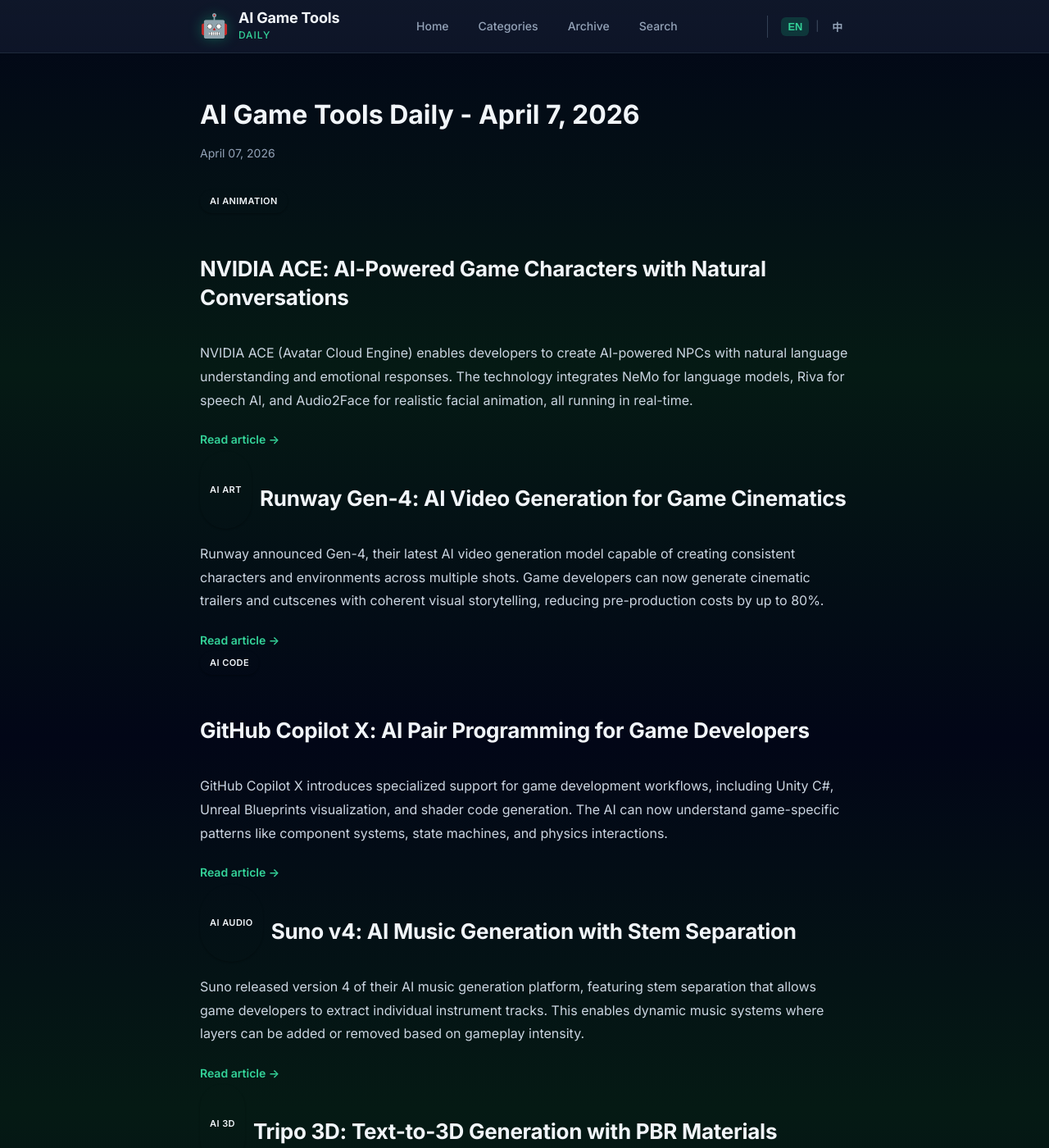
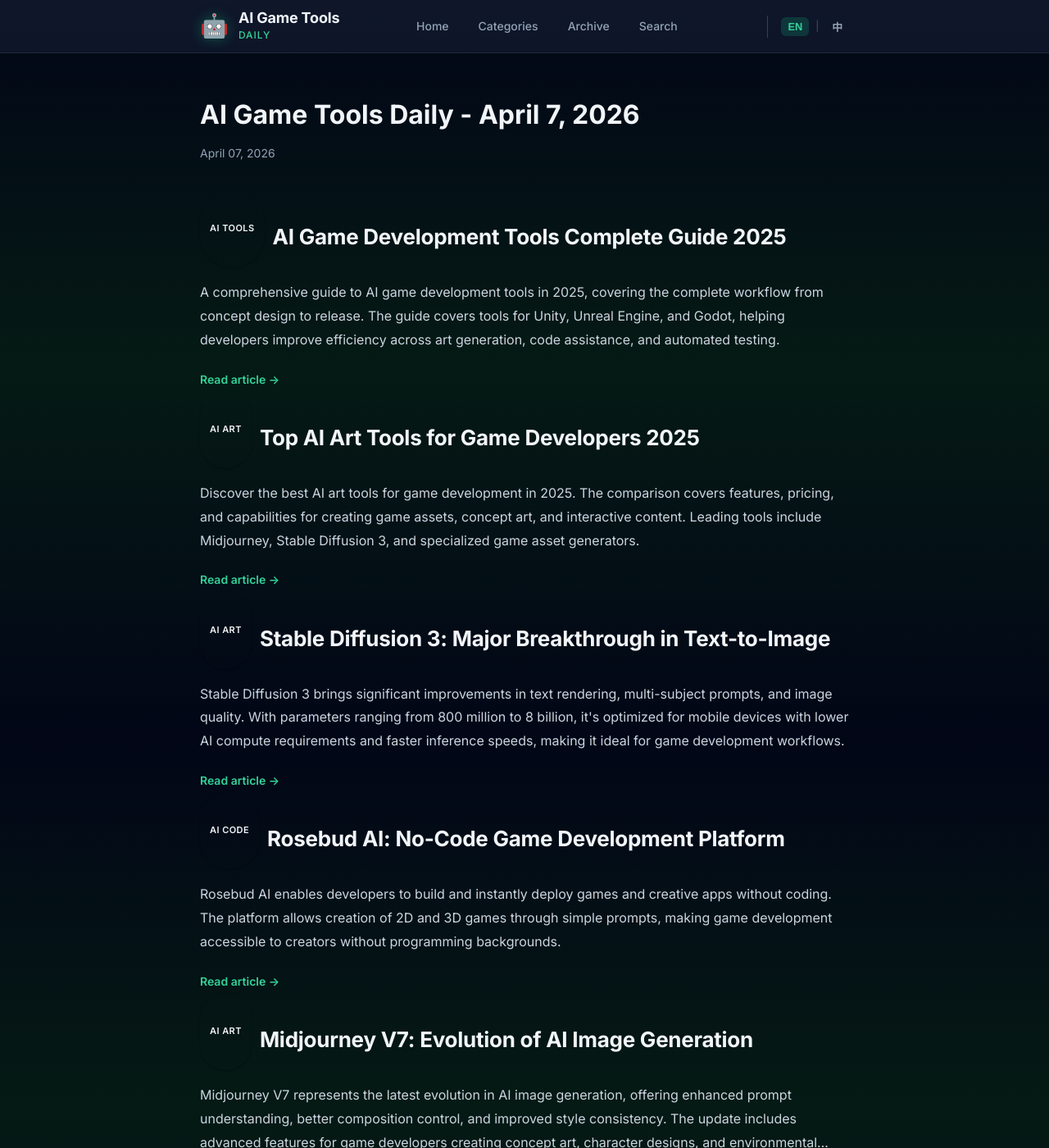
Before and after one commit to sionsychen/ai-game-tools-daily, a Jekyll site: the page built from _posts/2026-04-07-daily.md, in a window 1280 px wide and 1400 px high. Shown: the whole window at 82% size. Built offline with Jekyll 4.4.1, drawn with Linux system fonts in a browser that asks for light colours; some of the changed text lies outside the part shown.

Commit message:
feat: update daily post for 2026-04-07 with real search results (5 AI tools articles)

```diff
--- a/_posts/2026-04-07-daily.md
+++ b/_posts/2026-04-07-daily.md
@@ -3,91 +3,91 @@
 title: "AI Game Tools Daily - April 7, 2026"
 date: 2026-04-07
 articles:
-  - title: "NVIDIA ACE: AI-Powered Game Characters with Natural Conversations"
-    title_zh: "NVIDIA ACE：具有自然对话能力的 AI 驱动游戏角色"
-    summary: "NVIDIA ACE (Avatar Cloud Engine) enables developers to create AI-powered NPCs with natural language understanding and emotional responses. The technology integrates NeMo for language models, Riva for speech AI, and Audio2Face for realistic facial animation, all running in real-time."
-    summary_zh: "NVIDIA ACE（虚拟形象云引擎）使开发者能够创建具有自然语言理解和情感响应的 AI 驱动 NPC。该技术集成了用于语言模型的 NeMo、语音 AI 的 Riva 以及逼真面部动画的 Audio2Face，全部实时运行。"
-    sourceUrl: "https://developer.nvidia.com/ace"
-    category: ai-animation
-  - title: "Runway Gen-4: AI Video Generation for Game Cinematics"
-    title_zh: "Runway Gen-4：用于游戏过场动画的 AI 视频生成"
-    summary: "Runway announced Gen-4, their latest AI video generation model capable of creating consistent characters and environments across multiple shots. Game developers can now generate cinematic trailers and cutscenes with coherent visual storytelling, reducing pre-production costs by up to 80%."
-    summary_zh: "Runway 发布了 Gen-4，这是他们最新的 AI 视频生成模型，能够在多个镜头中创建一致的角色和环境。游戏开发者现在可以生成具有连贯视觉叙事的电影预告片和过场动画，将前期制作成本降低高达 80%。"
-    sourceUrl: "https://runwayml.com/blog/gen-4-release/"
+  - title: "AI Game Development Tools Complete Guide 2025"
+    title_zh: "2025年AI游戏开发工具完全指南"
+    summary: "A comprehensive guide to AI game development tools in 2025, covering the complete workflow from concept design to release. The guide covers tools for Unity, Unreal Engine, and Godot, helping developers improve efficiency across art generation, code assistance, and automated testing."
+    summary_zh: "2025年AI游戏开发工具完全指南，涵盖从概念设计到发布上线的完整工作流程。无论使用Unity、Unreal Engine还是Godot，都能找到适合的工具提升美术生成、代码辅助和自动化测试的效率。"
+    sourceUrl: "https://www.tinyash.com/blog/ai-game-development-tools-complete-guide/"
+    category: ai-tools
+  - title: "Top AI Art Tools for Game Developers 2025"
+    title_zh: "2025年游戏开发者最佳AI美术工具"
+    summary: "Discover the best AI art tools for game development in 2025. The comparison covers features, pricing, and capabilities for creating game assets, concept art, and interactive content. Leading tools include Midjourney, Stable Diffusion 3, and specialized game asset generators."
+    summary_zh: "发现2025年游戏开发最佳AI美术工具。对比涵盖功能、定价和创建游戏资产、概念艺术及交互内容的能力。领先工具包括Midjourney、Stable Diffusion 3和专业游戏资产生成器。"
+    sourceUrl: "https://aloa.co/ai/comparisons/ai-image-comparison/top-ai-art-tools-game-developers"
     category: ai-art
-  - title: "GitHub Copilot X: AI Pair Programming for Game Developers"
-    title_zh: "GitHub Copilot X：面向游戏开发者的 AI 结对编程"
-    summary: "GitHub Copilot X introduces specialized support for game development workflows, including Unity C#, Unreal Blueprints visualization, and shader code generation. The AI can now understand game-specific patterns like component systems, state machines, and physics interactions."
-    summary_zh: "GitHub Copilot X 引入了对游戏开发工作流程的专门支持，包括 Unity C#、Unreal 蓝图可视化和着色器代码生成。AI 现在可以理解游戏特定的模式，如组件系统、状态机和物理交互。"
-    sourceUrl: "https://github.blog/copilot-x-game-dev/"
+  - title: "Stable Diffusion 3: Major Breakthrough in Text-to-Image"
+    title_zh: "Stable Diffusion 3：文本到图像的重大突破"
+    summary: "Stable Diffusion 3 brings significant improvements in text rendering, multi-subject prompts, and image quality. With parameters ranging from 800 million to 8 billion, it's optimized for mobile devices with lower AI compute requirements and faster inference speeds, making it ideal for game development workflows."
+    summary_zh: "Stable Diffusion 3在文字渲染、多主题提示和图像质量方面带来重大改进。参数量从8亿到80亿不等，针对移动设备优化，具有更低的AI算力需求和更快的推理速度，非常适合游戏开发工作流程。"
+    sourceUrl: "https://zhuanlan.zhihu.com/p/683517719"
+    category: ai-art
+  - title: "Rosebud AI: No-Code Game Development Platform"
+    title_zh: "Rosebud AI：无代码游戏开发平台"
+    summary: "Rosebud AI enables developers to build and instantly deploy games and creative apps without coding. The platform allows creation of 2D and 3D games through simple prompts, making game development accessible to creators without programming backgrounds."
+    summary_zh: "Rosebud AI让开发者无需编码即可构建和即时部署游戏和创意应用。该平台允许通过简单提示创建2D和3D游戏，让没有编程背景的创作者也能进行游戏开发。"
+    sourceUrl: "https://rosebud.ai/"
     category: ai-code
-  - title: "Suno v4: AI Music Generation with Stem Separation"
-    title_zh: "Suno v4：具有音轨分离功能的 AI 音乐生成"
-    summary: "Suno released version 4 of their AI music generation platform, featuring stem separation that allows game developers to extract individual instrument tracks. This enables dynamic music systems where layers can be added or removed based on gameplay intensity."
-    summary_zh: "Suno 发布了其 AI 音乐生成平台的第 4 版，具有音轨分离功能，允许游戏开发者提取单独的乐器音轨。这实现了动态音乐系统，可以根据游戏强度添加或移除层次。"
-    sourceUrl: "https://www.suno.ai/blog/v4-release"
-    category: ai-audio
-  - title: "Tripo 3D: Text-to-3D Generation with PBR Materials"
-    title_zh: "Tripo 3D：具有 PBR 材质的文本到 3D 生成"
-    summary: "Tripo 3D launched their latest text-to-3D generation model, producing game-ready assets with physically-based rendering materials. The AI generates UV-unwrapped models with diffuse, normal, roughness, and metallic maps, ready for direct import into Unity and Unreal Engine."
-    summary_zh: "Tripo 3D 推出了他们最新的文本到 3D 生成模型，生成具有基于物理渲染材质的游戏就绪资产。AI 生成带有漫反射、法线、粗糙度和金属贴图的 UV 展开模型，可直接导入 Unity 和 Unreal Engine。"
-    sourceUrl: "https://www.tripo3d.ai/blog/pbr-materials-release"
-    category: ai-3d
+  - title: "Midjourney V7: Evolution of AI Image Generation"
+    title_zh: "Midjourney V7：AI图像生成的演进"
+    summary: "Midjourney V7 represents the latest evolution in AI image generation, offering enhanced prompt understanding, better composition control, and improved style consistency. The update includes advanced features for game developers creating concept art, character designs, and environmental assets."
+    summary_zh: "Midjourney V7代表了AI图像生成的最新演进，提供增强的提示理解、更好的构图控制和改进的风格一致性。更新包括为游戏开发者创建概念艺术、角色设计和环境资产的高级功能。"
+    sourceUrl: "https://brianjhang.com/ai/tools/midjourney-complete-guide/"
+    category: ai-art
 ---
 
 <div class="articles-list">
-  <article class="article-item" data-category="ai-animation">
+  <article class="article-item" data-category="ai-tools">
     <div class="article-header">
-      <span class="category-badge">AI Animation</span>
-      <h2 class="article-title">NVIDIA ACE: AI-Powered Game Characters with Natural Conversations</h2>
+      <span class="category-badge">AI Tools</span>
+      <h2 class="article-title">AI Game Development Tools Complete Guide 2025</h2>
     </div>
     <div class="article-content">
-      <p class="article-summary">NVIDIA ACE (Avatar Cloud Engine) enables developers to create AI-powered NPCs with natural language understanding and emotional responses. The technology integrates NeMo for language models, Riva for speech AI, and Audio2Face for realistic facial animation, all running in real-time.</p>
-      <a href="https://developer.nvidia.com/ace" target="_blank" class="read-more">Read article →</a>
+      <p class="article-summary">A comprehensive guide to AI game development tools in 2025, covering the complete workflow from concept design to release. The guide covers tools for Unity, Unreal Engine, and Godot, helping developers improve efficiency across art generation, code assistance, and automated testing.</p>
+      <a href="https://www.tinyash.com/blog/ai-game-development-tools-complete-guide/" target="_blank" class="read-more">Read article →</a>
     </div>
   </article>
 
   <article class="article-item" data-category="ai-art">
     <div class="article-header">
       <span class="category-badge">AI Art</span>
-      <h2 class="article-title">Runway Gen-4: AI Video Generation for Game Cinematics</h2>
+      <h2 class="article-title">Top AI Art Tools for Game Developers 2025</h2>
     </div>
     <div class="article-content">
-      <p class="article-summary">Runway announced Gen-4, their latest AI video generation model capable of creating consistent characters and environments across multiple shots. Game developers can now generate cinematic trailers and cutscenes with coherent visual storytelling, reducing pre-production costs by up to 80%.</p>
-      <a href="https://runwayml.com/blog/gen-4-release/" target="_blank" class="read-more">Read article →</a>
+      <p class="article-summary">Discover the best AI art tools for game development in 2025. The comparison covers features, pricing, and capabilities for creating game assets, concept art, and interactive content. Leading tools include Midjourney, Stable Diffusion 3, and specialized game asset generators.</p>
+      <a href="https://aloa.co/ai/comparisons/ai-image-comparison/top-ai-art-tools-game-developers" target="_blank" class="read-more">Read article →</a>
+    </div>
+  </article>
+
+  <article class="article-item" data-category="ai-art">
+    <div class="article-header">
+      <span class="category-badge">AI Art</span>
+      <h2 class="article-title">Stable Diffusion 3: Major Breakthrough in Text-to-Image</h2>
+    </div>
+    <div class="article-content">
+      <p class="article-summary">Stable Diffusion 3 brings significant improvements in text rendering, multi-subject prompts, and image quality. With parameters ranging from 800 million to 8 billion, it's optimized for mobile devices with lower AI compute requirements and faster inference speeds, making it ideal for game development workflows.</p>
+      <a href="https://zhuanlan.zhihu.com/p/683517719" target="_blank" class="read-more">Read article →</a>
     </div>
   </article>
 
   <article class="article-item" data-category="ai-code">
     <div class="article-header">
       <span class="category-badge">AI Code</span>
-      <h2 class="article-title">GitHub Copilot X: AI Pair Programming for Game Developers</h2>
+      <h2 class="article-title">Rosebud AI: No-Code Game Development Platform</h2>
     </div>
     <div class="article-content">
-      <p class="article-summary">GitHub Copilot X introduces specialized support for game development workflows, including Unity C#, Unreal Blueprints visualization, and shader code generation. The AI can now understand game-specific patterns like component systems, state machines, and physics interactions.</p>
-      <a href="https://github.blog/copilot-x-game-dev/" target="_blank" class="read-more">Read article →</a>
+      <p class="article-summary">Rosebud AI enables developers to build and instantly deploy games and creative apps without coding. The platform allows creation of 2D and 3D games through simple prompts, making game development accessible to creators without programming backgrounds.</p>
+      <a href="https://rosebud.ai/" target="_blank" class="read-more">Read article →</a>
     </div>
   </article>
 
-  <article class="article-item" data-category="ai-audio">
+  <article class="article-item" data-category="ai-art">
     <div class="article-header">
-      <span class="category-badge">AI Audio</span>
-      <h2 class="article-title">Suno v4: AI Music Generation with Stem Separation</h2>
+      <span class="category-badge">AI Art</span>
+      <h2 class="article-title">Midjourney V7: Evolution of AI Image Generation</h2>
     </div>
     <div class="article-content">
-      <p class="article-summary">Suno released version 4 of their AI music generation platform, featuring stem separation that allows game developers to extract individual instrument tracks. This enables dynamic music systems where layers can be added or removed based on gameplay intensity.</p>
-      <a href="https://www.suno.ai/blog/v4-release" target="_blank" class="read-more">Read article →</a>
-    </div>
-  </article>
-
-  <article class="article-item" data-category="ai-3d">
-    <div class="article-header">
-      <span class="category-badge">AI 3D</span>
-      <h2 class="article-title">Tripo 3D: Text-to-3D Generation with PBR Materials</h2>
-    </div>
-    <div class="article-content">
-      <p class="article-summary">Tripo 3D launched their latest text-to-3D generation model, producing game-ready assets with physically-based rendering materials. The AI generates UV-unwrapped models with diffuse, normal, roughness, and metallic maps, ready for direct import into Unity and Unreal Engine.</p>
-      <a href="https://www.tripo3d.ai/blog/pbr-materials-release" target="_blank" class="read-more">Read article →</a>
+      <p class="article-summary">Midjourney V7 represents the latest evolution in AI image generation, offering enhanced prompt understanding, better composition control, and improved style consistency. The update includes advanced features for game developers creating concept art, character designs, and environmental assets.</p>
+      <a href="https://brianjhang.com/ai/tools/midjourney-complete-guide/" target="_blank" class="read-more">Read article →</a>
     </div>
   </article>
 </div>
```
